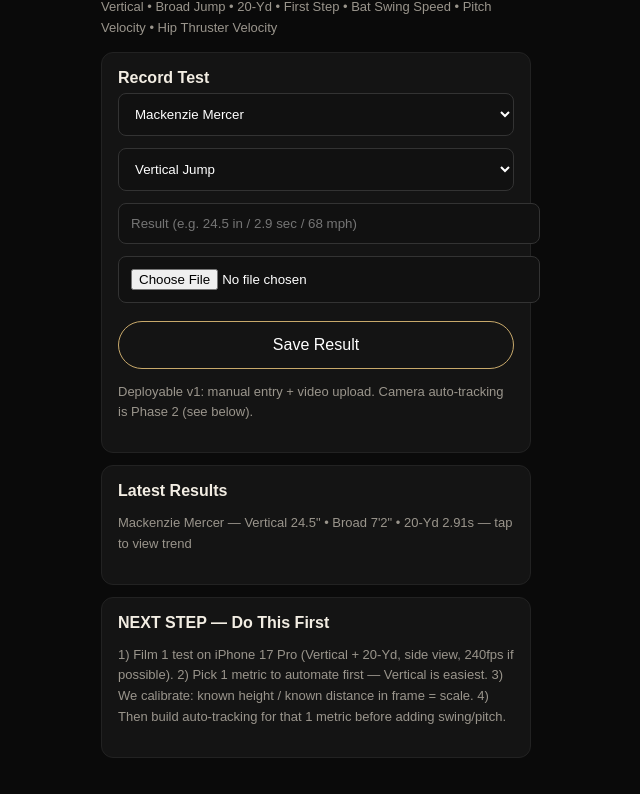
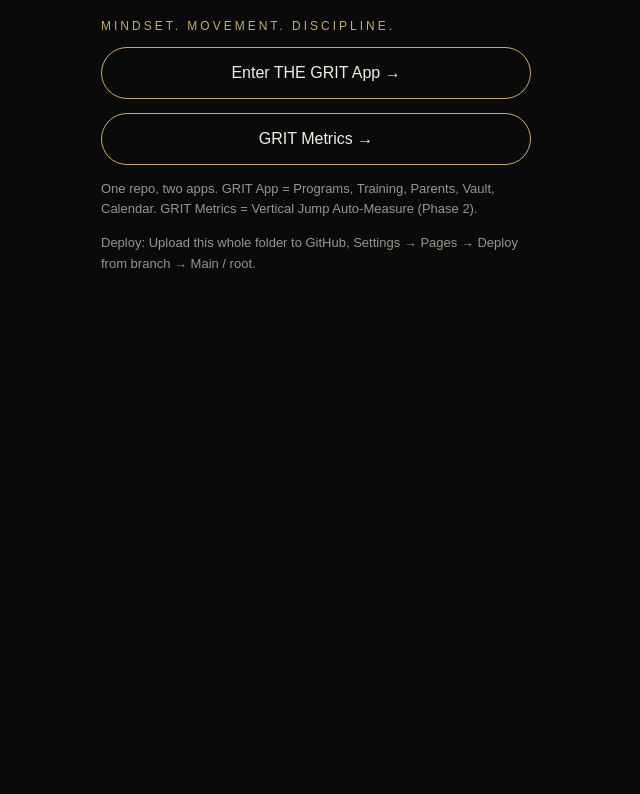
Before and after one commit to ThePivotProject/GRITMetrics, a plain HTML site: page index.html in a window 1280 px wide. Shown: the part 182-976 px from the top of the page, without its empty margins (324-964 px from the left). After the commit the page ends 800 px from the top, so only its background shows below. Drawn offline with Linux system fonts and the light colour scheme.

Commit message:
Add files via upload

```diff
--- a/index.html
+++ b/index.html
@@ -1,6 +1,8 @@
-<!doctype html><html><head><meta charset='utf-8'><meta name='viewport' content='width=device-width,initial-scale=1'>
-<title>GRIT Metrics</title><style>body{margin:0;background:#0a0a0a;color:#F2EDE3;font-family:Arial,sans-serif} .wrap{max-width:430px;margin:auto;padding:24px} h1{font-size:38px} .card{background:#141414;border:1px solid #222;border-radius:12px;padding:16px;margin:12px 0} .btn{display:block;text-align:center;border:1px solid #C8A96B;border-radius:999px;padding:14px;margin:12px 0;color:#fff;text-decoration:none} input,select{width:100%;padding:12px;background:#111;color:#fff;border:1px solid #333;border-radius:8px;margin:6px 0} .note{color:#9A958C;font-size:13px;line-height:1.6}</style></head>
-<body><div class='wrap'><b>GRIT METRICS</b><h1>Measure.<br><span style='color:#C8A96B'>Prove It.</span></h1><p class='note'>Vertical • Broad Jump • 20-Yd • First Step • Bat Swing Speed • Pitch Velocity • Hip Thruster Velocity</p>
-<div class='card'><b>Record Test</b><select><option>Mackenzie Mercer</option><option>Athlete 2</option></select><select><option>Vertical Jump</option><option>Broad Jump</option><option>20-Yd Run</option><option>Bat Swing Speed</option><option>Pitch Velocity</option><option>First Step Quickness</option></select><input placeholder='Result (e.g. 24.5 in / 2.9 sec / 68 mph)'><input type='file' accept='video/*'><a class='btn' href='#'>Save Result</a><p class='note'>Deployable v1: manual entry + video upload. Camera auto-tracking is Phase 2 (see below).</p></div>
-<div class='card'><b>Latest Results</b><p class='note'>Mackenzie Mercer — Vertical 24.5" • Broad 7'2" • 20-Yd 2.91s — tap to view trend</p></div>
-<div class='card'><b>NEXT STEP — Do This First</b><p class='note'>1) Film 1 test on iPhone 17 Pro (Vertical + 20-Yd, side view, 240fps if possible). 2) Pick 1 metric to automate first — Vertical is easiest. 3) We calibrate: known height / known distance in frame = scale. 4) Then build auto-tracking for that 1 metric before adding swing/pitch.</p></div></div></body></html>
+<!doctype html><html><head><meta charset='utf-8'><meta name='viewport' content='width=device-width,initial-scale=1'><title>THE GRIT</title>
+<style>body{margin:0;background:#0a0a0a;color:#F2EDE3;font-family:Arial,sans-serif}.wrap{max-width:430px;margin:auto;padding:32px 24px}h1{font-size:48px;line-height:.9}h1 span{color:#C8A96B}.tag{letter-spacing:3px;font-size:12px;color:#C8A96B}.btn{display:block;text-align:center;border:1px solid #C8A96B;border-radius:999px;padding:16px;margin:14px 0;color:#F2EDE3;text-decoration:none;font-size:16px}.note{color:#9A958C;font-size:13px;line-height:1.6}</style></head>
+<body><div class='wrap'><div style='display:flex;justify-content:space-between'><b>THE GRIT.</b><span>EST. MIDLAND, MI</span></div>
+<h1>WE ARE.<br><span>BUILT.</span></h1><div class='tag'>MINDSET. MOVEMENT. DISCIPLINE.</div>
+<a class='btn' href='./grit-app/'>Enter THE GRIT App →</a>
+<a class='btn' href='./grit-metrics/'>GRIT Metrics →</a>
+<p class='note'>One repo, two apps. GRIT App = Programs, Training, Parents, Vault, Calendar. GRIT Metrics = Vertical Jump Auto-Measure (Phase 2).</p>
+<p class='note'>Deploy: Upload this whole folder to GitHub, Settings → Pages → Deploy from branch → Main / root.</p></div></body></html>
```
